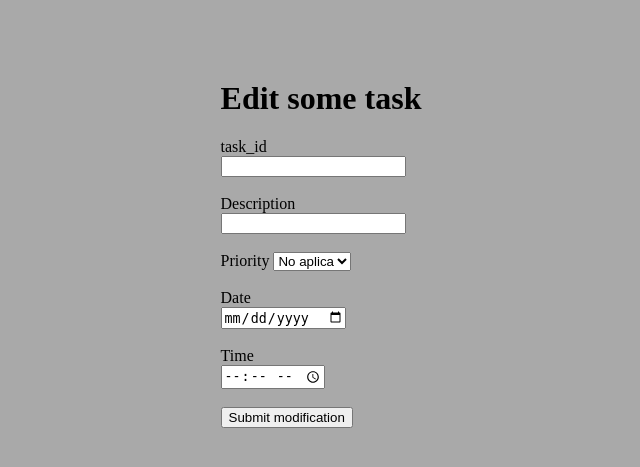
After one commit to CesarLeiva/ToDo-API, a Flask app: template templates/modifytask.html in a window 1280 px wide. The commit adds this page. Shown: the top 467 px of the page, without its empty margins (319-959 px from the left). Run offline with Flask 3, Linux system fonts and the light colour scheme; the template is opened without the code that fills it, so the values that code supplies are empty.

Commit message:
Se agregan las funcionalidades de editar y eliminar tarea

```diff
--- a/app.py
+++ b/app.py
@@ -1,6 +1,6 @@
 from flask import Flask, jsonify, request, render_template, session, redirect, url_for
 from models import User, Task
-from database.seeder import create_user, log_in, show_tasks, get_id, create_task, complete_task
+from database.seeder import create_user, log_in, show_tasks, get_id, create_task, complete_task, modify_task, delete_task
 from logging import exception
 
 app = Flask(__name__)
@@ -35,6 +35,17 @@ def addtaskpage():
     try:
         if 'account_id' in session:
             return render_template("addtask.html")
+        else:
+            return jsonify({'msg': "there is'n active session"})
+    except Exception:
+        exception("\n[SERVER]: error in rourte /api/register. Log: \n") # devueve error si algo sale mal (por consola)
+        return jsonify({"msg": "An error has occurred"}), 500
+
+@app.route('/modifytask') #! Muestra el formulario para modificar la información de una tarea
+def modify_task_page():
+    try:
+        if 'account_id' in session:
+            return render_template("modifytask.html")
         else:
             return jsonify({'msg': "there is'n active session"})
     except Exception:
@@ -138,5 +149,39 @@ def completetask():
         exception("\n[SERVER]: error in rourte /api/register. Log: \n") # devueve error si algo sale mal (por consola)
         return jsonify({"msg": "An error has occurred"}), 500
 
+@app.route('/api/modifytask', methods=["POST"]) #! Editar valores de una tarea
+def modifytask():
+    try:
+        if 'account_id' in session:
+            description = request.form['description']
+            priority = request.form['priority']
+            time = request.form['time']
+            date = request.form['date']
+            task_id = request.form['task_id']
+            task_modify = Task(user_id=session['account_id'], description=description, priority=priority, time=time, date=date, id=task_id)
+            if modify_task(task_modify):
+                return jsonify({"msg": "task successfully modified"})
+            else:
+                return jsonify({"msg": "task doesn't exist"})
+        else:
+            return jsonify({'msg': "there is'n active session"})
+    except Exception:
+        exception("\n[SERVER]: error in rourte /api/register. Log: \n") # devueve error si algo sale mal (por consola)
+        return jsonify({"msg": "An error has occurred"}), 500
+
+@app.route('/api/deletetask', methods=["POST"]) #! Eliminar una tarea
+def deletetask():
+    try:
+        if 'account_id' in session:
+            if delete_task(request.form['task_id'], session['account_id']):
+                return jsonify({"msg": "task deleted successfully"})
+            else:
+                return jsonify({"msg": "task doesn't exist"})
+        else:
+            return jsonify({'msg': "there is'n active session"})
+    except Exception:
+        exception("\n[SERVER]: error in rourte /api/register. Log: \n") # devueve error si algo sale mal (por consola)
+        return jsonify({"msg": "An error has occurred"}), 500
+
 if __name__ == "__main__":
     app.run(debug=True, port=4000)
--- a/database/seeder.py
+++ b/database/seeder.py
@@ -115,7 +115,7 @@ def create_task(task): #! Crear una tarea
     conn.commit()
     conn.close()
 
-def complete_task(user_id, task_id):
+def complete_task(user_id, task_id): #! Marcar o desmarcar una tarea como completada
     conn = sql.connect(db_path)
     cursor = conn.cursor()
     cursor.execute("SELECT completed FROM tasks WHERE id = ? AND user_id = ?", (task_id, user_id))
@@ -132,5 +132,28 @@ def complete_task(user_id, task_id):
     else:
         return False
 
+def modify_task(task): #! Editar la información de una tarea
+    #ToDo: Modificarla también en google si está publicada
+    conn = sql.connect(db_path)
+    cursor = conn.cursor()
+    cursor.execute("UPDATE tasks SET description = ?, priority = ?, date = ?, time = ? WHERE id = ? AND user_id = ?",
+                   (task.description, task.priority, task.date, task.time, task.id, task.user_id))
+    conn.commit()
+    conn.close()
+    if cursor.rowcount == 1:
+        return True
+    else:
+        return False
+def delete_task(task_id, user_id):
+    conn = sql.connect(db_path)
+    cursor = conn.cursor() #! Eliminar una tarea
+    cursor.execute("DELETE FROM tasks WHERE id = ? AND user_id = ?", (task_id, user_id))
+    conn.commit()
+    conn.close()
+    if cursor.rowcount == 1:
+        return True
+    else:
+        return False
+
 if __name__ == '__main__':
     create_db()
--- /dev/null
+++ b/templates/modifytask.html
@@ -0,0 +1,54 @@
+<!DOCTYPE html>
+<html lang="en">
+<head>
+    <meta charset="UTF-8">
+    <meta name="viewport" content="width=device-width, initial-scale=1.0">
+    <title>Document</title>
+</head>
+<body style="background-color: darkgray;">
+
+    <div style="width: fit-content; margin: 0 auto; margin-top: 80px;">
+
+        <h1>Edit some task</h1>
+
+        <form action="/api/modifytask" method="post">
+
+            <label for="task_id">task_id</label><br>
+            <input type="number" name="task_id" id="task_id" required>
+
+            <br></br>
+
+            <label for="description">Description</label><br>
+            <input type="text" name="description" id="description" required>
+
+            <br></br>
+
+            <label for="priority"> Priority</label>
+            <select name="priority" id="priority">
+                <option value="" selected>No aplica</option>
+                <option value="High">High</option>
+                <option value="Medium">Medium</option>
+                <option value="Low">Low</option>
+                <option value="Very low">Very low</option>
+            </select>
+
+            <br></br>
+
+            <label for="date">Date</label><br>
+            <input type="date" name="date" id="date">
+
+            <br><br>
+
+            <label for="time">Time</label><br>
+            <input type="time" name="time" id="time">
+
+            <br><br>
+
+            <input type="submit" value="Submit modification">
+
+        </form>
+
+    </div>
+
+</body>
+</html>
```
Also changed, not shown: templates/menu.html (+10 -0 lines), database/ToDo.db.
